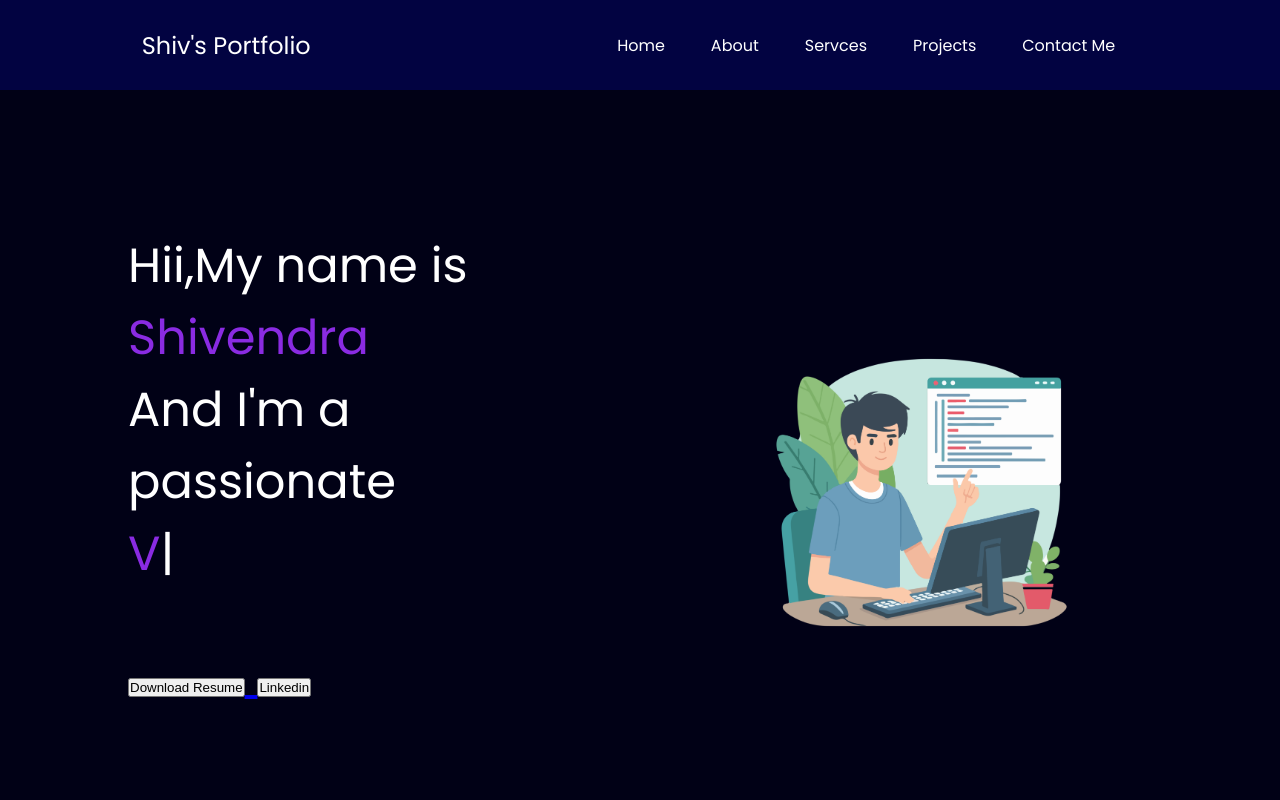
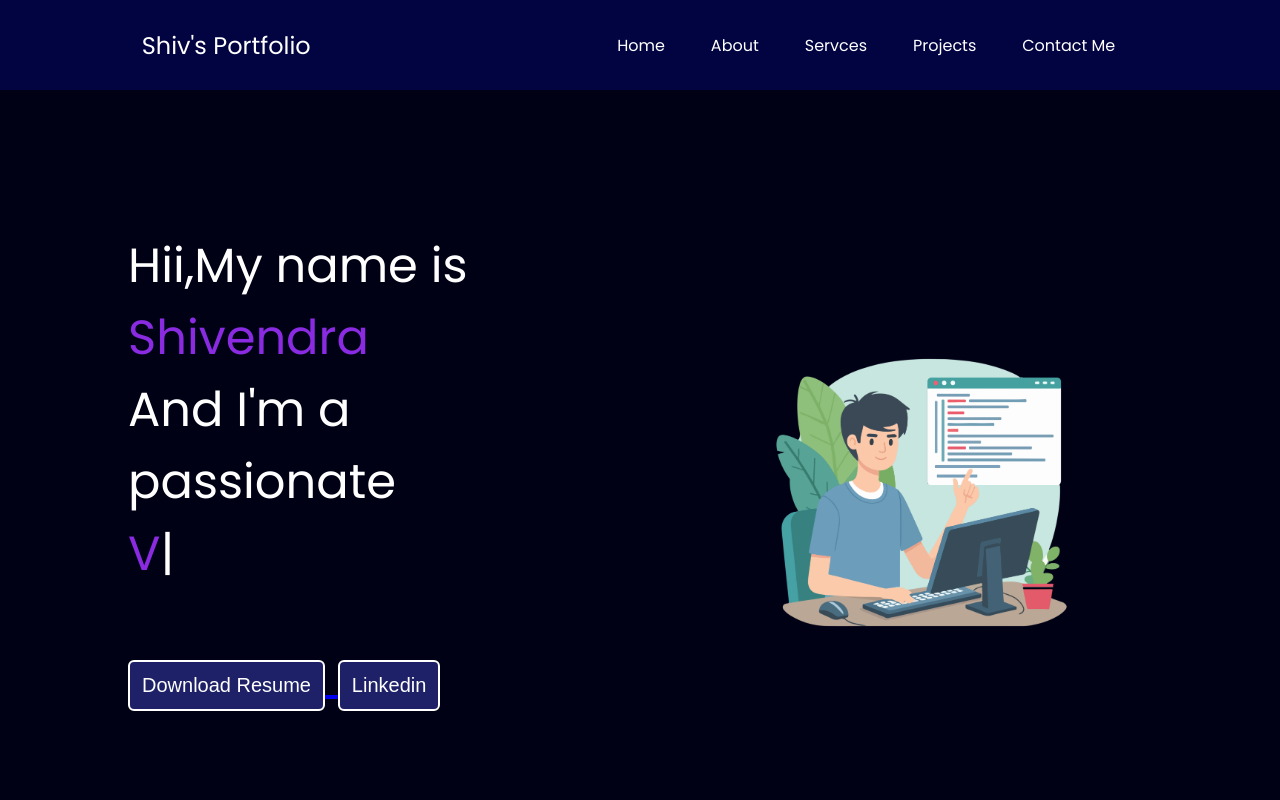
Before and after one commit to Shivkd2803/portfolio, a plain HTML site: page index.html in a window 1280 px wide. Shown: the top 800 px of the page. Drawn offline with nearby package versions, Linux system fonts and the light colour scheme.

Commit message:
Update index.html

```diff
--- a/index.html
+++ b/index.html
@@ -186,10 +186,10 @@
                     <span id="element"></span>
                     <div class="buttons">
                         <a href="Shivendra cv (4).pdf" download="Download Resume">
-                            <button class="btn1">Download Resume</button>
+                            <button class="btn">Download Resume</button>
                         </a>
                         <a href="https://www.linkedin.com/in/shivendra-kumar-16b437248/" target="_blank">
-                            <button class="btn2">Linkedin</button>
+                            <button class="btn">Linkedin</button>
                         </a>
                     </div>
             </div>
```
